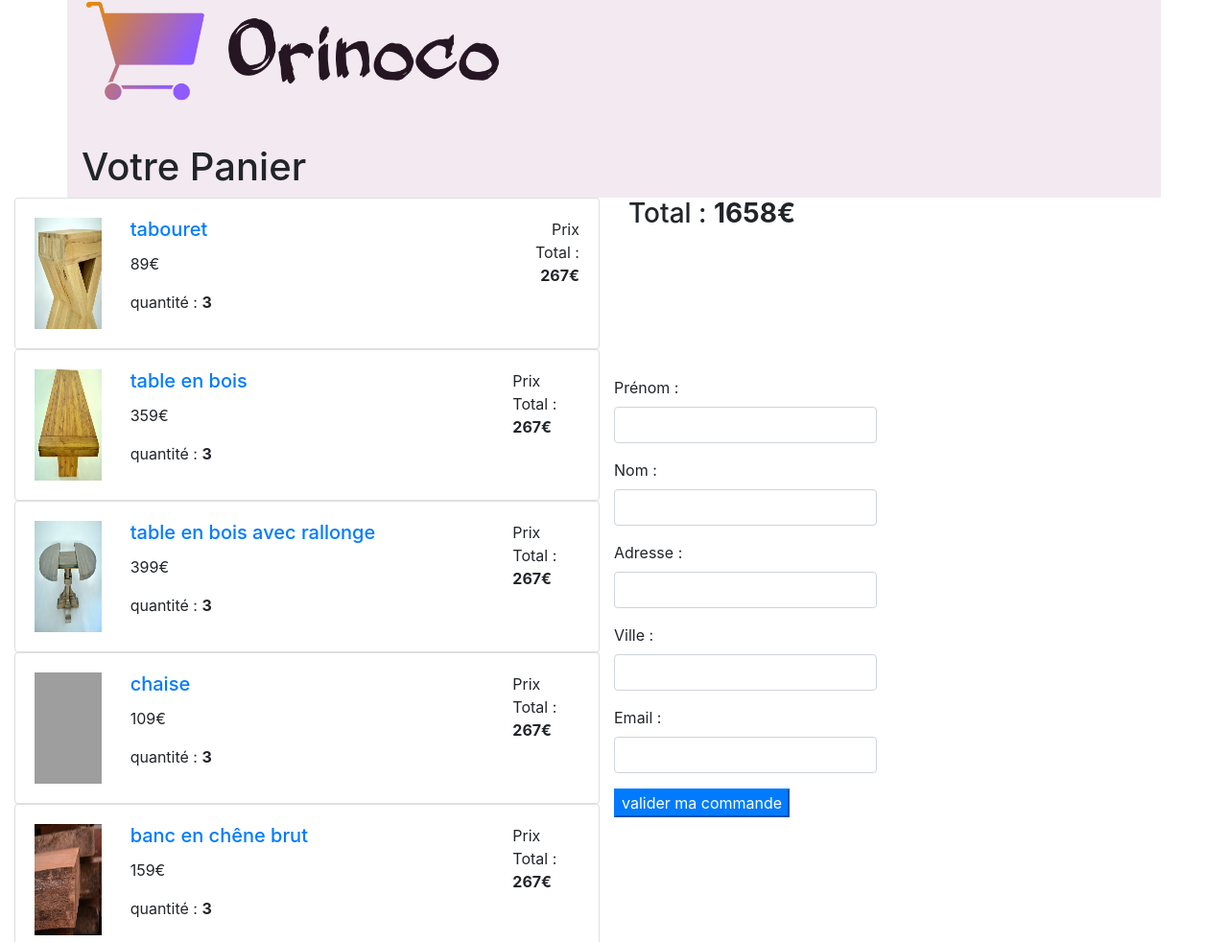
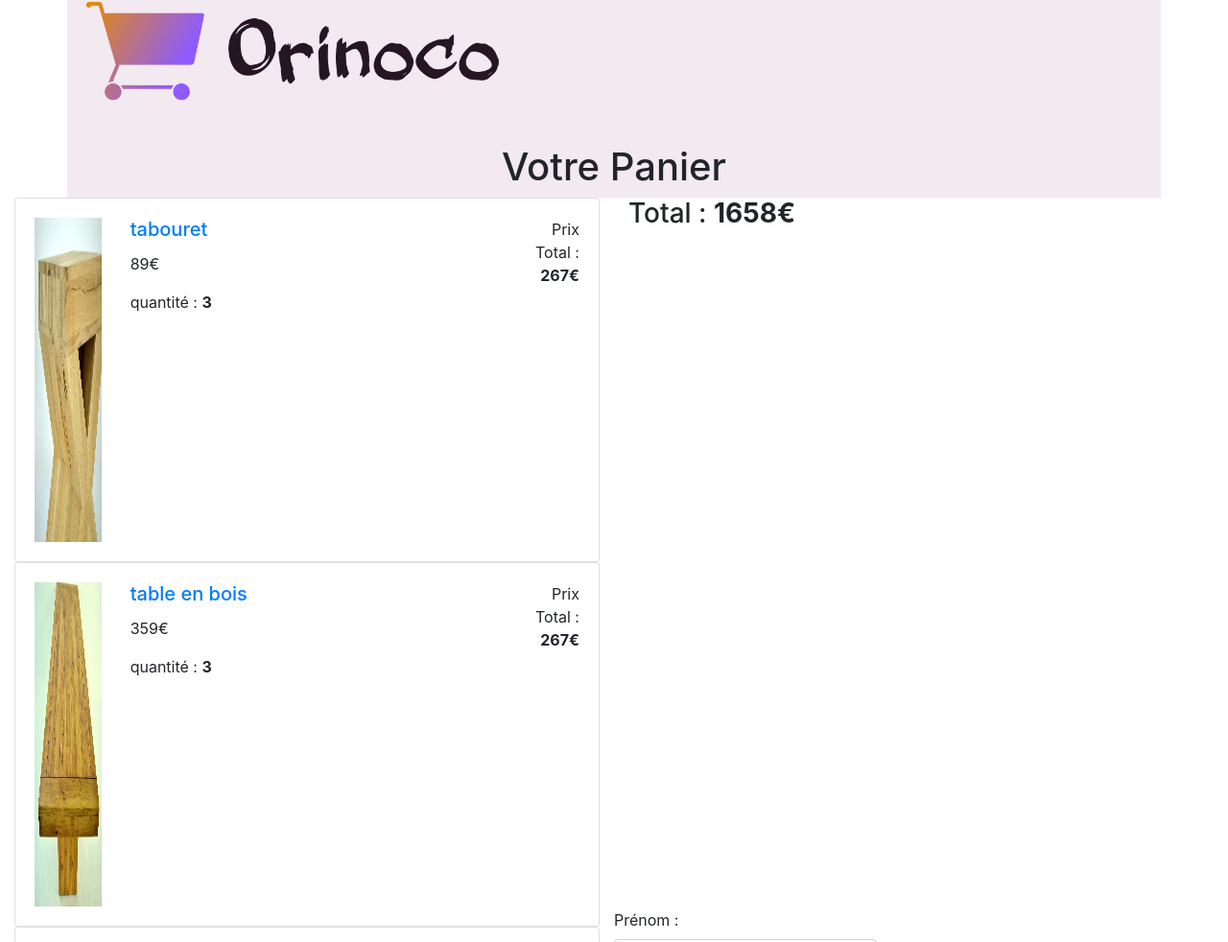
Before and after one commit to tompascreau/TomPascreau_5_21042021, a website: page panier.html in a window 1280 px wide. Shown: the part 50-1032 px from the top of the page at 96% size. Drawn offline with nearby package versions, Linux system fonts and the light colour scheme; grey boxes are pictures that could not be loaded.

Commit message:
commit safety

```diff
--- a/panier.html
+++ b/panier.html
@@ -16,7 +16,7 @@
                 <img src="images/logo.png" alt="logo Orinoco">
             </div>
             <div class="col-12">
-                <h1>Votre Panier</h1>
+                <h1 class="text-center">Votre Panier</h1>
             </div>
         </div>
     </header>
@@ -50,7 +50,7 @@
                                 <p class="col-6">quantité : <strong>3</strong></p>
                             </div>
                         </div>
-                        <p class="col-2">Prix Total : <strong>267€</strong></p>
+                        <p class="col-2 text-right">Prix Total : <strong>267€</strong></p>
                     </div>
                 </div>
                 <div class="card">
@@ -65,7 +65,7 @@
                                 <p class="col-6">quantité : <strong>3</strong></p>
                             </div>
                         </div>
-                        <p class="col-2">Prix Total : <strong>267€</strong></p>
+                        <p class="col-2 text-right">Prix Total : <strong>267€</strong></p>
                     </div>
                 </div>
                 <div class="card">
@@ -80,7 +80,7 @@
                                 <p class="col-6">quantité : <strong>3</strong></p>
                             </div>
                         </div>
-                        <p class="col-2">Prix Total : <strong>267€</strong></p>
+                        <p class="col-2 text-right">Prix Total : <strong>267€</strong></p>
                     </div>
                 </div>
                 <div class="card">
@@ -95,7 +95,7 @@
                                 <p class="col-6">quantité : <strong>3</strong></p>
                             </div>
                         </div>
-                        <p class="col-2">Prix Total : <strong>267€</strong></p>
+                        <p class="col-2 text-right">Prix Total : <strong>267€</strong></p>
                     </div>
                 </div>
             </div>
--- a/sass/main.scss
+++ b/sass/main.scss
@@ -1,4 +1,3 @@
-
 header
 {
     background-color: #F3E9F1;
@@ -11,8 +10,7 @@ header img
     width: auto;
 }
 
-
-#fifth-item
+.card
 {
-    display: unset;
+    min-height: 380px!important;
 }
```
Also changed, not shown: index.html (+4 -2 lines), product.html (+2 -4 lines), .public/css/style.css, 1 other file.
